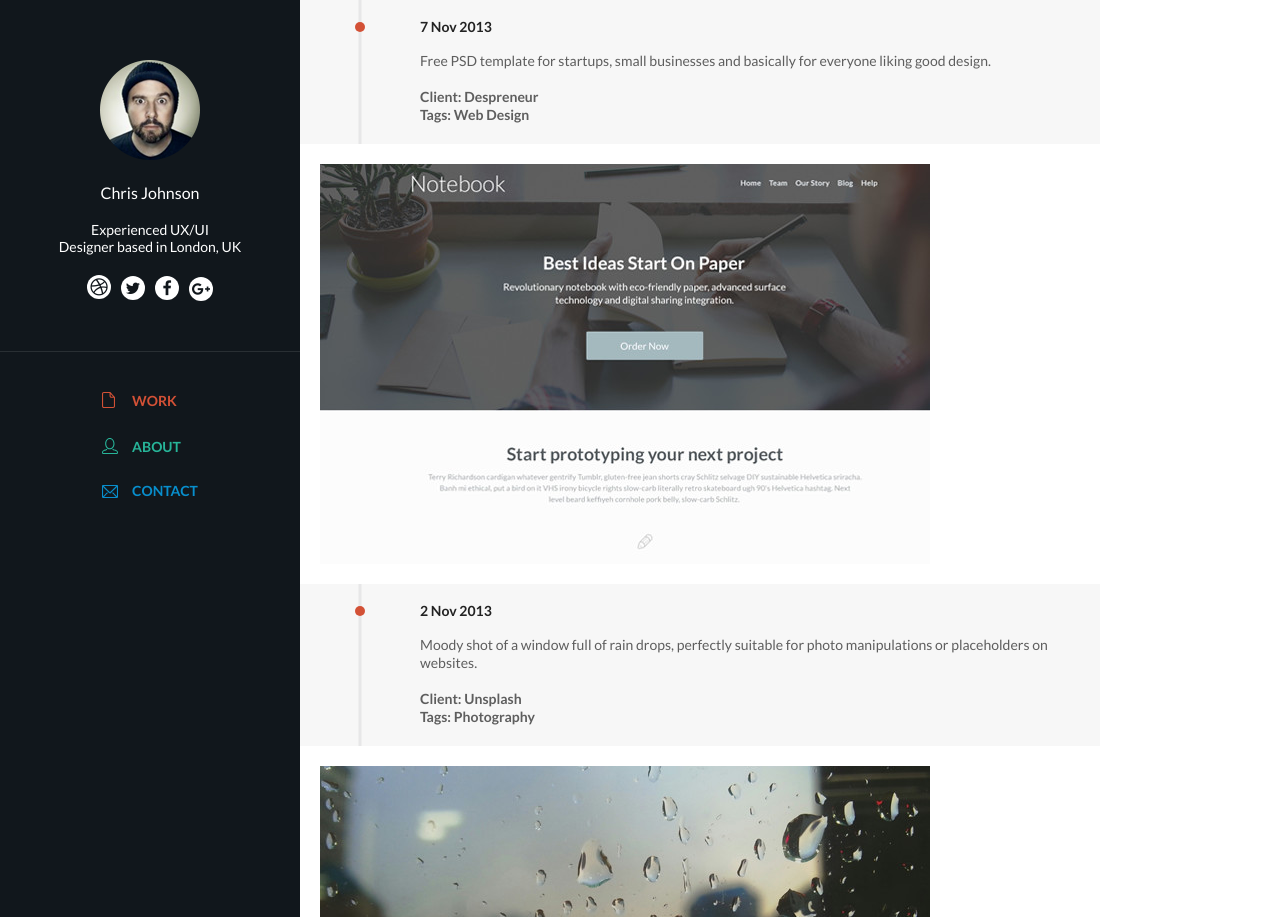
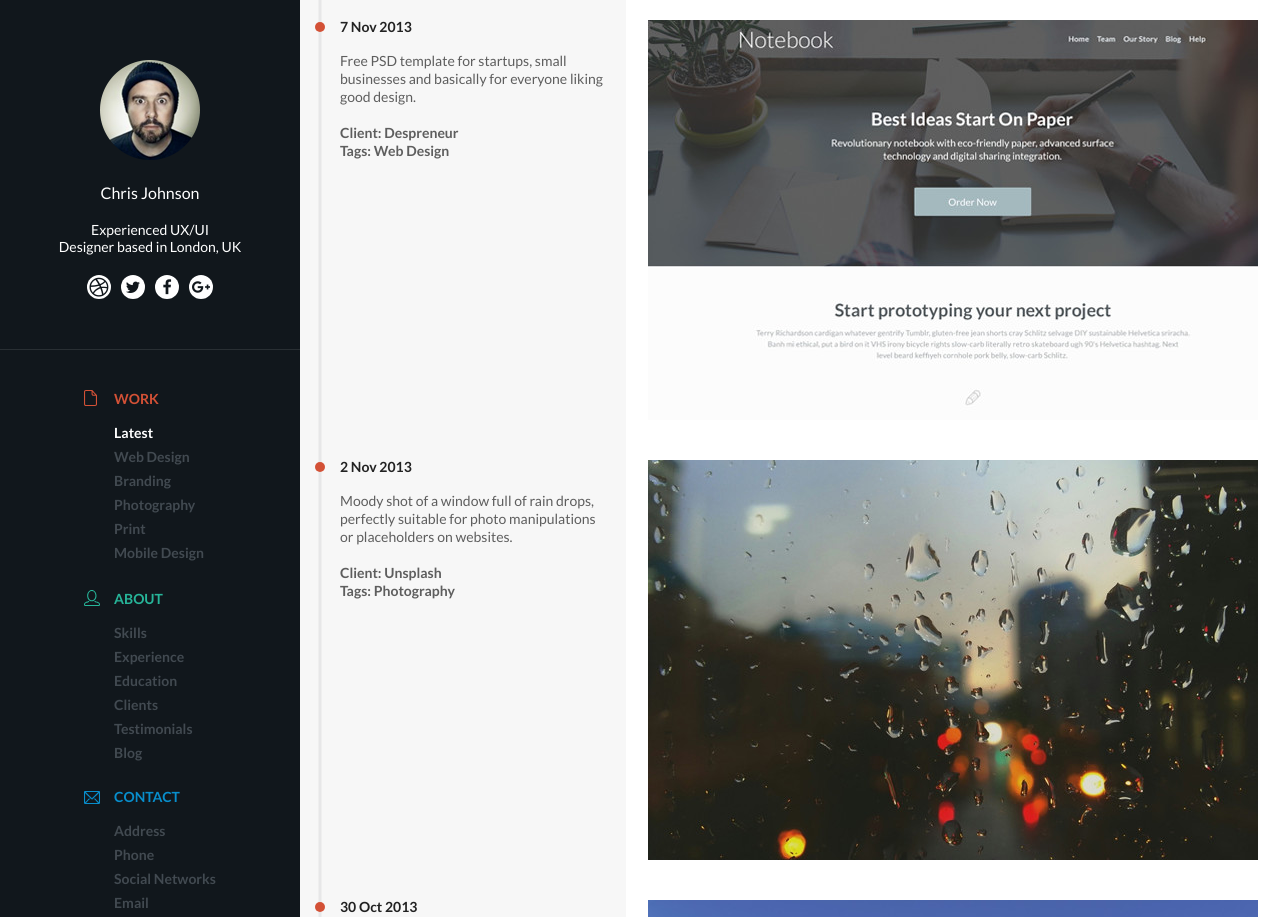
Before and after one commit to Gizzz/portfolio-timeline, a plain HTML site: page index.html in a window 1280 px wide. Shown: the top 917 px of the page. Drawn offline with nearby package versions, Linux system fonts and the light colour scheme.

Commit message:
layout responsiveness (all widths)

```diff
--- a/less/03 specific.less
+++ b/less/03 specific.less
@@ -22,7 +22,7 @@ section.about {
         }
 
         p {
-            padding-top: 20px;
+            padding: 20px 10px 0;
             line-height: normal;
         }
 
@@ -44,9 +44,10 @@ section.about {
                     color: #11171c;
                     background: #fff;
                     border-radius: 50%;
+                    vertical-align: middle;
 
                     &.fa-dribbble {
-                        font-size: 20px;
+                        font-size: 22px;
                     }
 
                     &.fa-google-plus {
--- a/less/04 responsive.less
+++ b/less/04 responsive.less
@@ -1,4 +1,4 @@
-@media screen and (min-width: 350px) {
+@media screen and (min-width: 400px) {
     main {
         display: flex;
     }
@@ -15,12 +15,15 @@
     }
 }
 
-/*@media screen and (min-width: 800px) {
+@media screen and (min-width: 800px) {
     section.about {
         min-width: 200px;
         max-width: 300px;
         width: 25%;
 
+        .info .list-outer .list-inner {
+            display: block;
+        }
     }
 
     section.projects {
@@ -31,6 +34,15 @@
 
             .about {
                 width: 33.3%;
+                padding-left: 40px;
+
+                &:before {
+                    left: 20px;
+                }
+
+                &:after {
+                    left: 20px;
+                }
             }
 
             .img {
@@ -47,8 +59,18 @@
 }
 
 @media screen and (min-width: 1200px) {
-    main {
-        width: 1200px;
-        margin: auto;
+    section.about {
+        width: 300px;
+        min-width: 300px;
+        max-width: 300px;
     }
-}*/
+
+    section.projects {
+        width: 100%;
+
+        .project .img {
+            margin: auto;
+            text-align: center;
+        }
+    }
+}
```
Also changed, not shown: css/final.css, 1 other file.
